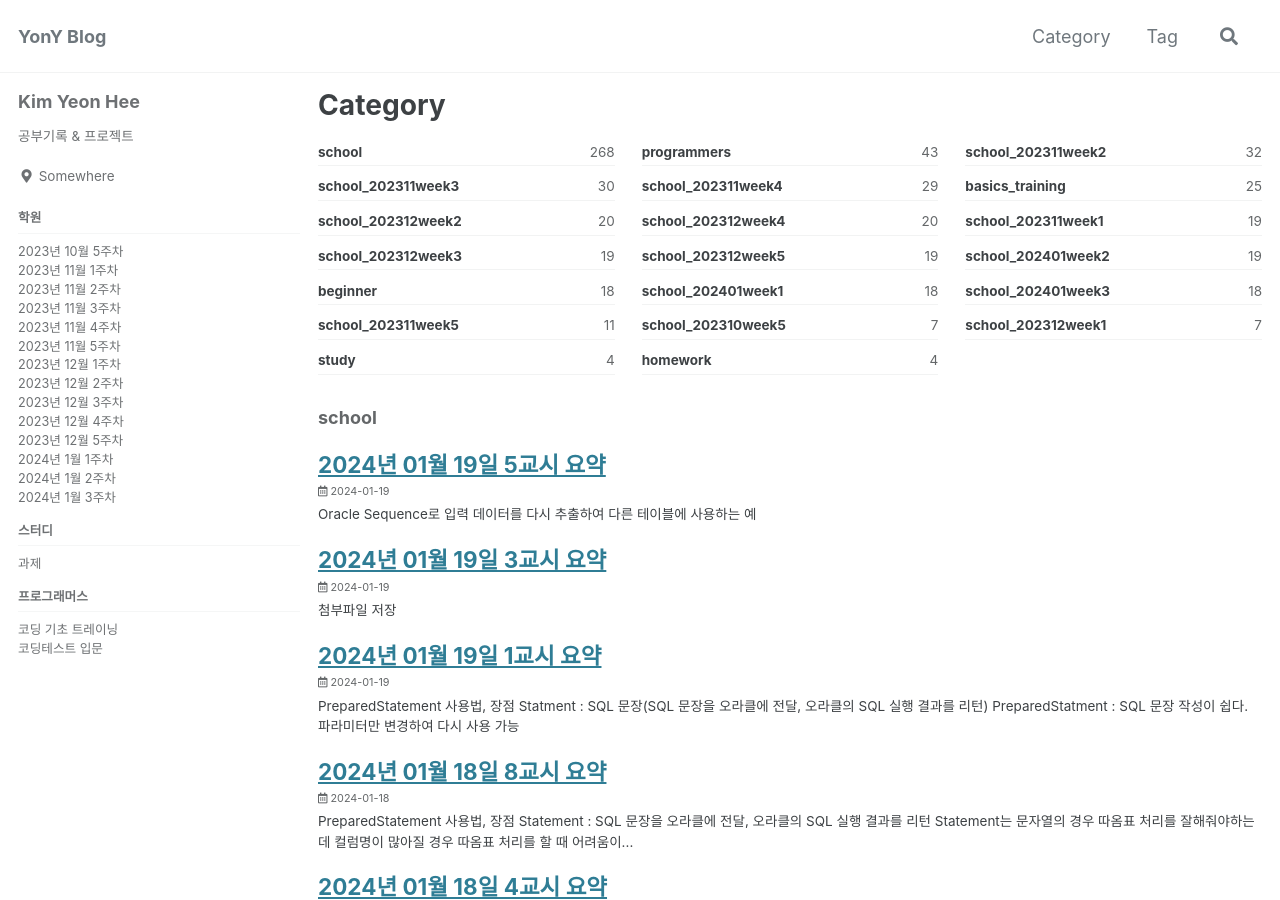
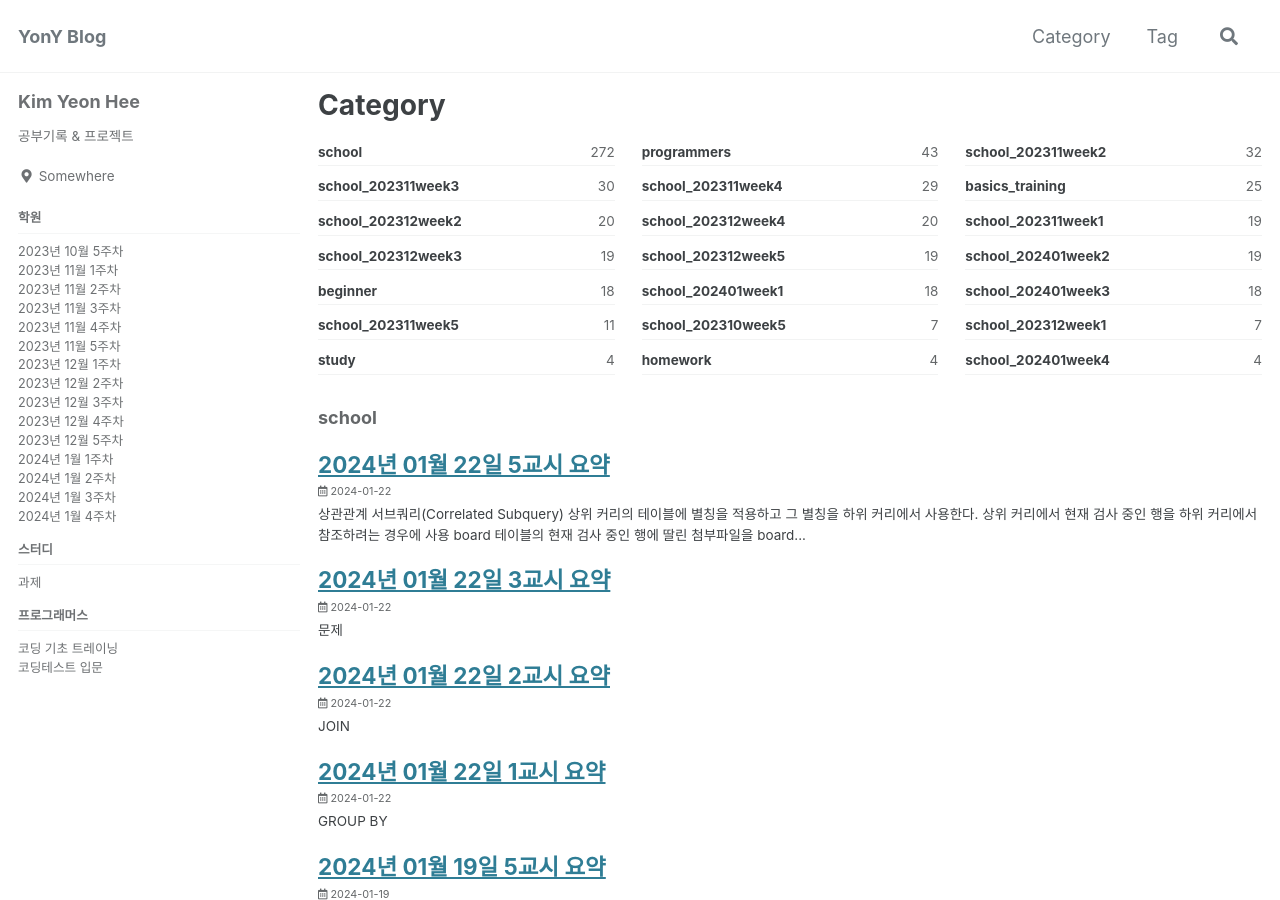
Before and after one commit to YonY-K/YonY-K.github.io, a Jekyll site: the page built from _pages/category-archive.md, in a window 1280 px wide and 900 px high. Built offline with Jekyll 4.4.1, drawn with Linux system fonts in a browser that asks for light colours; cached includes are drawn as plain includes; some of the changed text lies outside the part shown.

Commit message:
posts update

````diff
--- a/_data/navigation.yml
+++ b/_data/navigation.yml
@@ -42,6 +42,8 @@ sidebar-category:
         url:  "/school_202401week2"
       - title: "2024년 1월 3주차"
         url:  "/school_202401week3"
+      - title: "2024년 1월 4주차"
+        url:  "/school_202401week4"
   - title: "스터디"
     children:
       - title: "과제"
--- /dev/null
+++ b/school/school_202401week4/_posts/2024-01-22/2024-01-22-20240122_1period.md
@@ -0,0 +1,58 @@
+---
+title: "2024년 01월 22일 1교시 요약"
+tag: 202401_school
+---
+
+### GROUP BY
+
+- 각 행의 공통 컬럼을 기준으로 분류하여 소그룹을 한 행으로 표시
+  - ex) deptno(부서번호) 별로 소그룹을 만들 수 있다.
+
+```sql
+SELECT deptno, SUM(sal) total, COUNT(*) "인원수" FROM emp
+GROUP BY(deptno)
+ORDER BY total DESC;
+```
+
+- SELECT 뒤로 가져올 수 있는 컬럼은 제약이 있다.
+- GROUP BY() **괄호 안의 컬럼**과 **통계함수(집합함수)**만이 올 수 있다.
+
+```sql
+SELECT deptno, SUM(sal) total, COUNT(*) "인원수", ROUND(AVG(sal),2) "평균급여 1", ROUND(SUM(sal)/COUNT(*),1) "평균급여 2"FROM emp
+GROUP BY(deptno)
+ORDER BY total DESC;
+```
+
+```SQL
+DEPTNO TOTAL 인원수 평균급여 1 평균급여 2
+30	   9400   6	    1566.67	  1566.7
+10	   8750	  3	    2916.67	  2916.7
+20	   6775	  3	    2258.33	  2258.3
+```
+
+- ROUND(AVG(sal),2) 와 ROUND(SUM(sal)/COUNT(*),1) 은 동일하다
+
+
+### JOIN
+
+- 2개 이상의 테이블을 대상으로 행들끼리 합쳐서 한 행으로 합치는 기능
+- 연결 조건 : 어떤 방식으로 연결할 것인지 설정하는 조건
+
+```sql
+SELECT ename, loc FROM emp e
+INNER JOIN dept d
+ON e.deptno=d.deptno
+```
+
+- 연결할 각 테이블의 별칭을 붙여주는 것이 좋다.
+- **ON** : 연결 조건을 설정하는 명령어
+
+```sql
+SMITH	DALLAS
+ALLEN	CHICAGO
+WARD	CHICAGO
+JONES	DALLAS
+MARTIN	CHICAGO
+```
+
+- 집합연산(같은 컬럼을 가진 행을 상하로 합치는 것)
--- /dev/null
+++ b/school/school_202401week4/_posts/2024-01-22/2024-01-22-20240122_2period.md
@@ -0,0 +1,91 @@
+---
+title: "2024년 01월 22일 2교시 요약"
+tag: 202401_school
+---
+
+### JOIN
+
+- **CROSS JOIN** : 합치려는 두 테이블의 행의 개수가 서로 다를 때 각각의 행을 이어붙이는 기능
+  - ex) 테이블 1 : 5 행, 테이블 2 : 3행 -> 결과물 총 15(5*3)행
+- **INNER JOIN** : 연결조건에 **들어오는 것만** 출력
+- **OUTER JOIN** : 연결조건에 **들어오지 않는 것도** 출력
+
+#### 문제
+
+각 사원의 이름과 상급 직원의 이름 출력
+
+```sql
+SELECT e.ename, m.ename FROM emp e
+INNER JOIN emp m
+ON e.mgr=m.empno;
+```
+```sql
+FORD	JONES
+JAMES	BLAKE
+ALLEN	BLAKE
+MILLER	CLARK
+CLARK	KING
+BLAKE	KING
+```
+- mgr과 empno가 같은 것을 조건으로 테이블을 연결하고 각각의 테이블의 ename을 출력
+- **문제점** : mgr이 없는 직원은 표시되지 않음
+
+```sql
+SELECT e.ename, m.ename FROM emp e
+LEFT OUTER JOIN emp m
+ON e.mgr=m.empno;
+```
+
+- **LEFT OUTER JOIN** : 연결조건의 밖에 있더라도(해당되지 않더라도) 왼편의 테이블(e)에 있다면 가져온다.
+
+---
+
+### 문제
+
+- 한 개의 글에 3개의 첨부파일이 포함된 경우
+- board(bnum...), attach(fnum,bnum...)
+
+```sql
+SELECT * FROM board b INNER JOIN attach a ON b.num=a.bnum WHERE bnum=1;
+```
+```sql
+bnum fnum
+1    1
+1    2
+1    3
+```
+
+- bnum=1을 가진 행이 오른쪽 테이블에 3개 있기 때문에 결과값으로 총 3행이 나온다.
+
+```sql
+bnum fnum
+1    1,2,3
+```
+
+- 위와 같은 결과물을 보려면 **LISTAGG(Aggregate)** 를 사용하면 된다.
+- 여러 행을 합쳐서 하나의 행으로 만들어주는 함수
+
+---
+```sql
+SELECT LISTAGG(ename, ',') WITHIN GROUP(ORDER BY empno) names FROM emp;
+```
+```SQL
+SMITH,ALLEN,WARD,JONES,MARTIN,BLAKE,CLARK,KING,TURNER,JAMES,FORD,MILLER
+```
+```sql
+SELECT LISTAGG(ename, ',') WITHIN GROUP(ORDER BY empno) names FROM emp WHERE deptno=10;
+```
+```sql
+CLARK,KING,MILLER
+SMITH,JONES,FORD
+ALLEN,WARD,MARTIN,BLAKE,TURNER,JAMES
+```
+```sql
+SELECT deptno, LISTAGG(ename, ',') WITHIN GROUP(ORDER BY empno) names FROM emp
+GROUP BY deptno;
+```
+```sql
+10	CLARK,KING,MILLER
+20	SMITH,JONES,FORD
+30	ALLEN,WARD,MARTIN,BLAKE,TURNER,JAMES
+```
--- /dev/null
+++ b/school/school_202401week4/_posts/2024-01-22/2024-01-22-20240122_3period.md
@@ -0,0 +1,26 @@
+---
+title: "2024년 01월 22일 3교시 요약"
+tag: 202401_school
+---
+
+### 문제
+
+부서번호, 부서명, 소속사원명 가져오기
+
+```sql
+SELECT e.deptno, d.dname, e.names
+FROM (SELECT deptno, LISTAGG(ename, ',') WITHIN GROUP(ORDER BY empno) names FROM emp
+GROUP BY deptno) e
+LEFT JOIN dept d
+ON e.deptno=d.deptno;
+```
+
+
+#### 선생님 해답
+
+```sql
+SELECT e.deptno, dname, LISTAGG(ename,',') WITHIN GROUP(ORDER BY empno) names
+FROM emp e INNER JOIN dept d ON e.deptno=d.deptno
+GROUP BY e.deptno, dname
+ORDER BY e.deptno;
+```
--- /dev/null
+++ b/school/school_202401week4/_posts/2024-01-22/2024-01-22-20240122_5period.md
@@ -0,0 +1,49 @@
+---
+title: "2024년 01월 22일 5교시 요약"
+tag: 202401_school
+---
+
+### 상관관계 서브쿼리(Correlated Subquery)
+- 상위 커리의 테이블에 별칭을 적용하고 그 별칭을 하위 커리에서 사용한다.
+- 상위 커리에서 현재 검사 중인 행을 하위 커리에서 참조하려는 경우에 사용
+- board 테이블의 현재 검사 중인 행에 딸린 첨부파일을 board_attach 테이블에서 찾는 경우
+- board 테이블의 현재 검사중인 행의 bnum과 board_attach.bnum을 참고하여 첨부파일 정보 추출
+
+```sql
+SELECT ename,
+(SELECT COUNT(*) FROM emp) cnt
+FROM emp;
+```
+- 안쪽의 쿼리는 한 번 돌아가고 멈춰있고 바깥 쿼리는 계속 돌아간다.
+- 두 쿼리 사이의 상관관계가 없다고 할 수 있다.
+
+```sql
+SELECT ename,
+(SELECT ename FROM emp m WHERE m.empno=e.mgr) "상급자"
+FROM emp e;
+```
+
+- 상관관계가 있다면 바깥 쿼리에서 사용되는 emp e의 현재 수행중인 행(찾아낸 행)을 안쪽 쿼리에서 알 수가 있다.
+- 안쪽 쿼리에서는 e.mgr을 사용하여 바깥 쪽 쿼리에서 찾은 ename의 행의 mgr을 알아낼 수 있다.
+
+#### 작동원리
+- 바깥 쿼리가 한 번 돌아갈 때 똑같이 안쪽 쿼리도 한 번 돌아간다.
+
+---
+
+#### 상관관계 서브쿼리를 사용하여 게시글에 딸린 첨부파일의 수를 가져오는 예
+
+```sql
+SELECT b.* ,
+(SELECT COUNT(*) FROM board_attach a WHERE a.bnum=b.num)"첨부파일의 수"
+FROM board b;
+```
+
+#### 상관관계 서브쿼리를 사용하여 한개의 글과 딸린 첨부파일 이름을 함께 가져오는 경우
+- 게시글 상세보기 화면에 첨부파일명을 모두 표시하는 경우
+
+```sql
+SELECT b.*,
+(SELECT LISTAGG(fname,',') WITHIN GROUP(ORDER BY fname) FROM board_attach a WHERE b.bnum=a.bnum)
+FROM board b;
+```
````
Also changed, not shown: _pages/category-school/category-school_202401week4.md (added, +9 -0 lines).
